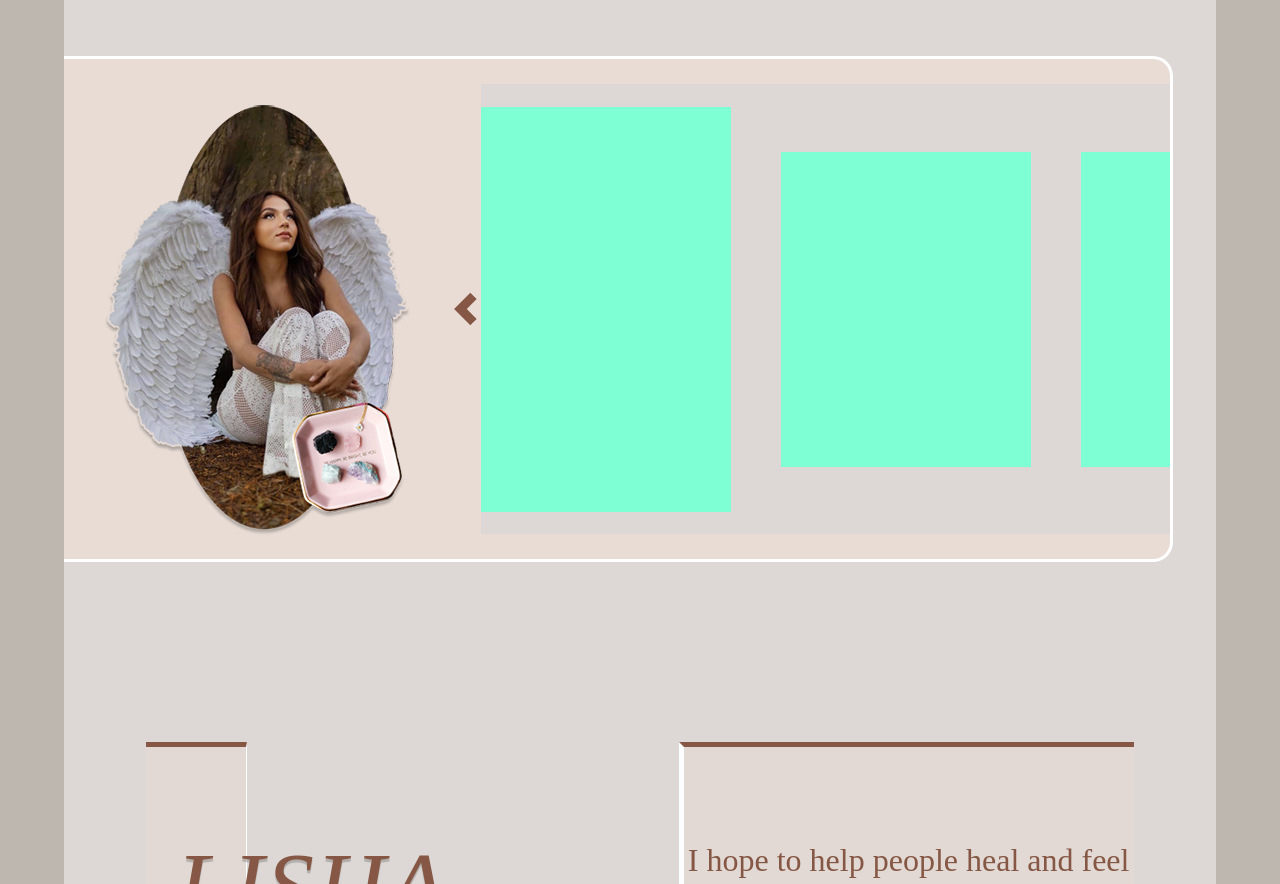
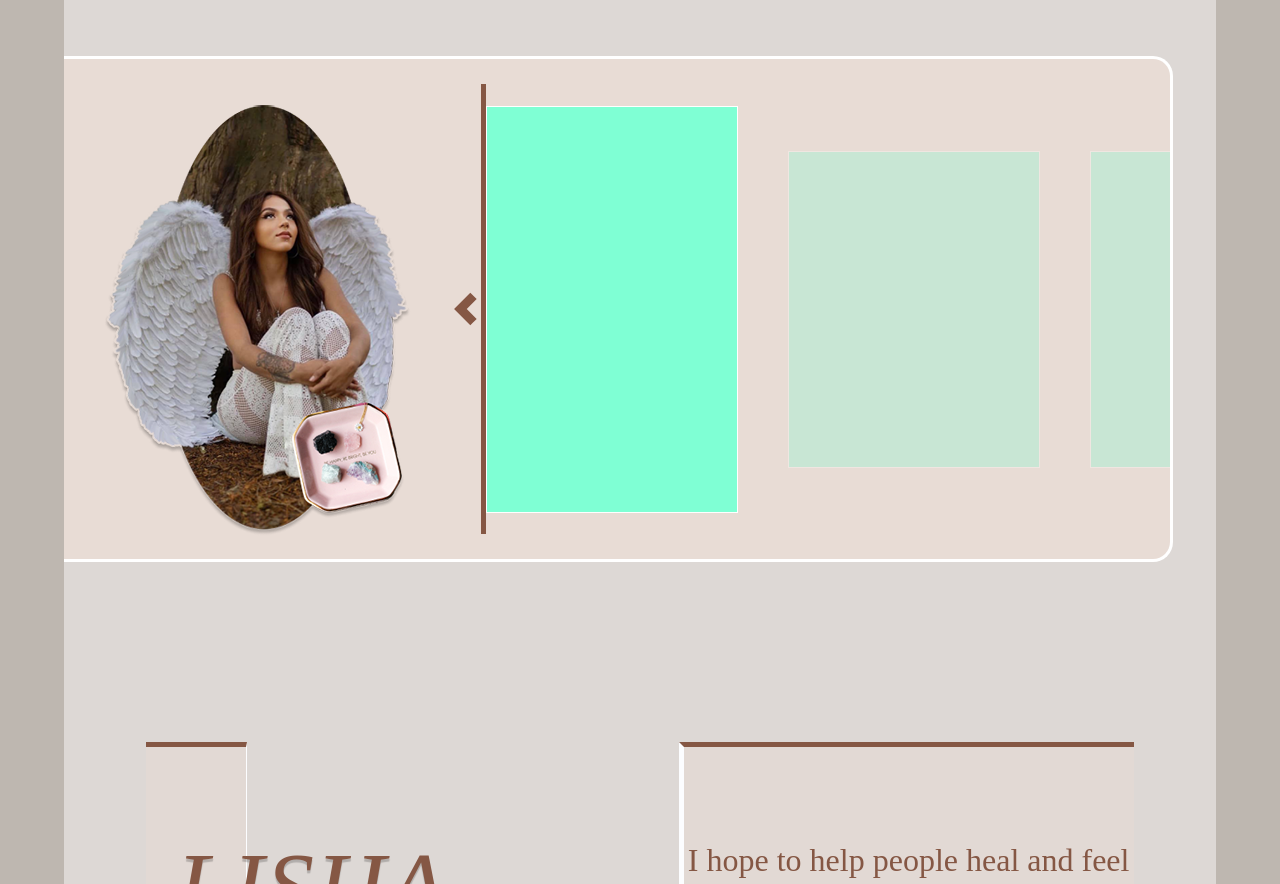
Before and after one commit to Jordaneddielinton93/Visions-Of-Peace-PayPal, a React (Create React App) app: page / in a window 1280 px wide. Shown: the part 1565-2449 px from the top of the page. Built offline with nearby package versions, Linux system fonts and the light colour scheme; a web font is replaced by a local one.

Commit message:
added a border and an opacity scale

```diff
--- a/src/Components/Pages/LandingPage/components/Selling/RightSection/CardComps/CardComp.js
+++ b/src/Components/Pages/LandingPage/components/Selling/RightSection/CardComps/CardComp.js
@@ -1,9 +1,11 @@
 import { CardCompStyle } from "./CardComp.style";
 
-const CardComp = ({height}) => {
+const CardComp = ({height,opacity}) => {
   return (
     <CardCompStyle
-    height={height}>
+    height={height}
+    opacity={opacity}
+    >
 
     </CardCompStyle>
    );
--- a/src/Components/Pages/LandingPage/components/Selling/RightSection/CardComps/CardComp.style.js
+++ b/src/Components/Pages/LandingPage/components/Selling/RightSection/CardComps/CardComp.style.js
@@ -4,6 +4,8 @@ export const CardCompStyle = styled.div`
   height: ${(prop)=>prop.height};
   min-width: 250px;
   background-color: aquamarine;
+  border:thin solid white;
   margin-right: 50px;
   transition: 1s;
+  opacity:${(prop)=>prop.opacity} ;
 `
--- a/src/Components/Pages/LandingPage/components/Selling/RightSection/RightSection.js
+++ b/src/Components/Pages/LandingPage/components/Selling/RightSection/RightSection.js
@@ -27,7 +27,10 @@ const RightSection = () => {
             (shownImg===2)?"-600px":"-900px"}}>
 
           {imageArray.map((item,index)=>{
-            return <CardComp height={index!==shownImg?"70%":"90%"}/>
+            return <CardComp
+            opacity={index!==shownImg?"0.3":"1"}
+            height={index!==shownImg?"70%":"90%"}
+            />
           })}
 
         </div>
--- a/src/Components/Pages/LandingPage/components/Selling/RightSection/RightSection.styles.js
+++ b/src/Components/Pages/LandingPage/components/Selling/RightSection/RightSection.styles.js
@@ -29,7 +29,7 @@ export const RightSectionStyle = styled.section`
   & .ImgSliderCont{
     height: 100%;
     width: 100%;
-    background-color: #DDD8D5;
+    border-left: thick solid #855744;
     overflow-x: hidden;
     position: relative;
     position: relative;
```
